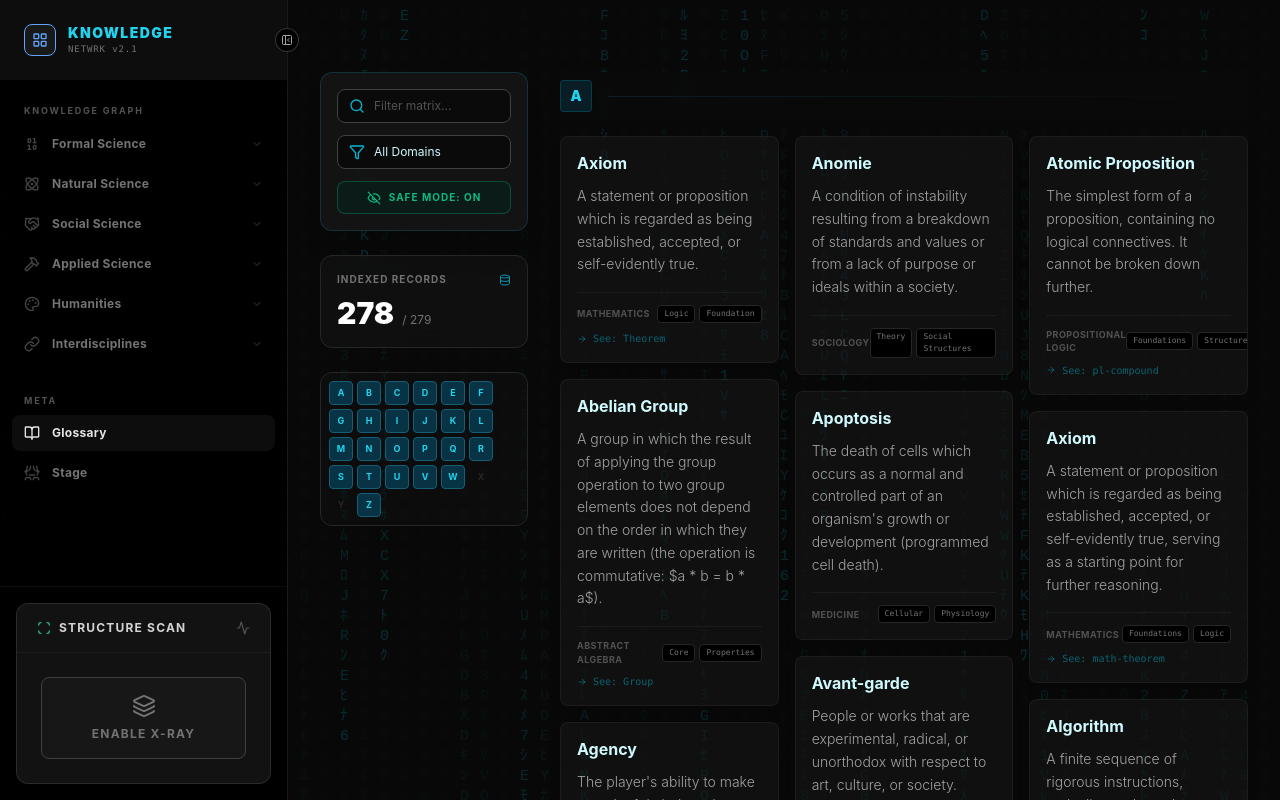
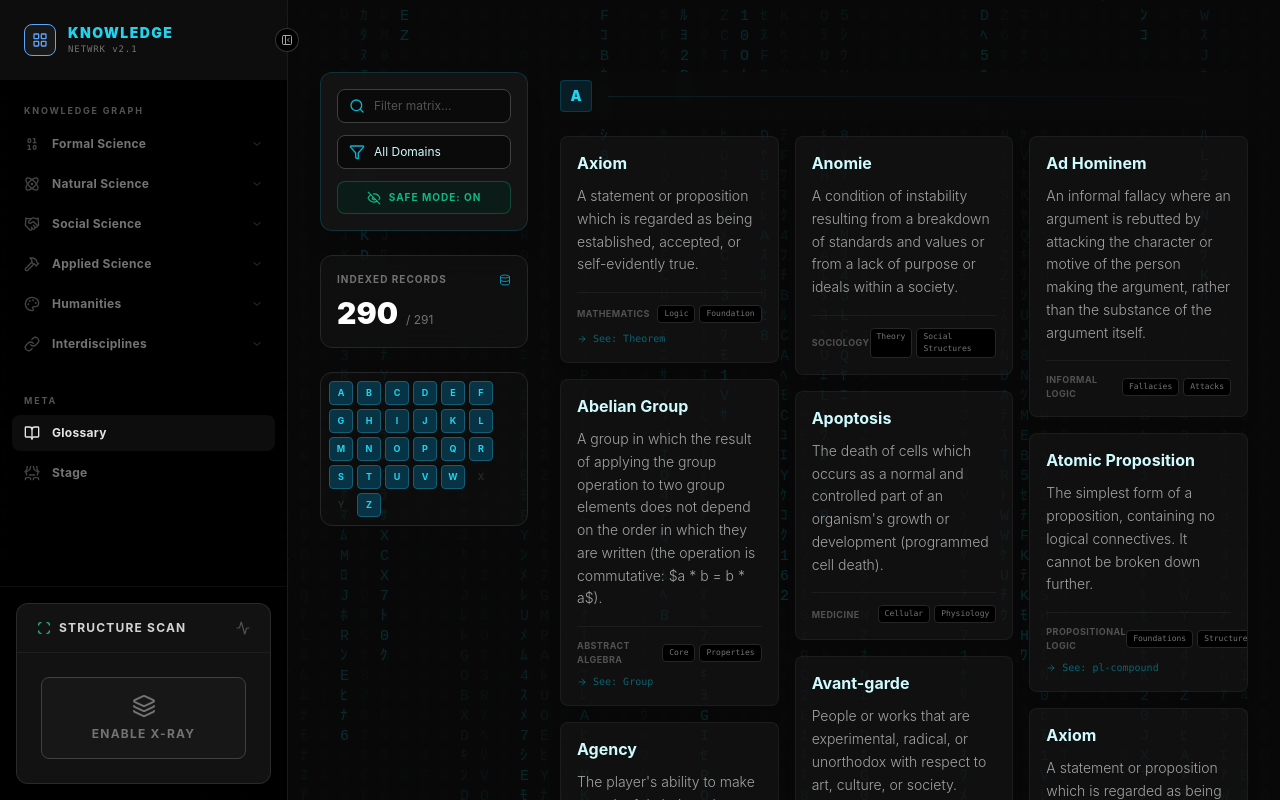
Before and after one commit to nickf723/ed-dev, a Next.js app: page /glossary in a window 1280 px wide. Shown: the top 800 px of the page. Built offline with nearby package versions, Linux system fonts and the light colour scheme.

Commit message:
compose the global vocabulary registry

```diff
--- a/app/_data/vocab/_registry.ts
+++ b/app/_data/vocab/_registry.ts
@@ -1,116 +1,114 @@
-// 1. The Centralized Type Definition
-export type VocabTerm = {
-    id: string;
-    word: string;
-    definition: string;
-    domain: string;
-    tags: string[];
-    relatedTerms?: string[];
-    isAdult: boolean;
-};
+import { composeVocabulary } from "./compose";
+import type { VocabTerm } from "./types";
 
-// 2. Import your domain files
-import { mathVocab } from './m/math';
-import { abstractAlgebraVocab } from './a/abstract-algebra';
-import { ludologyVocab } from './l/ludology';
-import { gameDesignVocab } from './g/game-design';
-import { lawVocab } from './l/law';
-import { linguisticsVocab } from './l/linguistics';
-import { economicsVocab } from './e/economics';
-import { philosophyVocab } from './p/philosophy';
-import { earthScienceVocab } from './e/earth-science';
-import { computerScienceVocab } from './c/computer-science';
-import { physicsVocab } from './p/physics';
-import { chemistryVocab } from './c/chemistry';
-import { biologyVocab } from './b/biology';
-import { astronomyVocab } from './a/astronomy';
-import { psychologyVocab } from './p/psychology';
-import { sociologyVocab } from './s/sociology';
-import { politicalScienceVocab } from './p/political-science';
-import { medicineVocab } from './m/medicine';
-import { musicVocab } from './m/music';
-import { visualArtsVocab } from './v/visual-arts';
-import { literatureVocab } from './l/literature';
-import { religionVocab } from './r/religion';
-import { algebraBasicsVocab } from './a/algebra-basics';
-import { architectureVocab } from './a/architecture';
-import { quantumMechanicsVocab } from './q/quantum-mechanics';
-import { dataScienceVocab } from './d/data-science';
-import { meteorologyVocab } from './m/meteorology';
-import { metroidvaniaVocab } from './m/metroidvania';
-import { anthropologyVocab } from './a/anthropology';
-import { mythologyVocab } from './m/mythology';
-import { cognitiveScienceVocab } from './c/cognitive-science';
-import { formalScienceVocab } from './f/formal-science';
-import { logicVocab } from './l/logic';
-import { propLogicVocab } from './p/propositional-logic';
-import { firstOrderVocab } from './f/first-order-logic';
-import { mathCoreVocab } from './m/mathematics';
-import { foundationsVocab } from './m/math-foundations';
-import { algebraVocab } from './a/algebra';
-import { preAlgebraVocab } from './p/pre-algebra';
-import { integersVocab } from './i/integers';
-import { pemdasVocab } from './p/pemdas';
-import { propertiesVocab } from './a/algebra-properties';
-import { ratiosVocab } from './r/ratios';
-import { fractionsVocab } from './f/fractions';
-import { exponentsVocab } from './e/exponents';
-import { expressionsVocab } from './a/algebra-expressions';
-import { equationsVocab } from './e/equations';
-import { algebraFundamentalsVocab } from './a/algebra-fundamentals';
-import { quadraticsVocab } from './q/quadratics';
+export type { VocabTerm } from "./types";
+
+import { mathVocab } from "./m/math";
+import { abstractAlgebraVocab } from "./a/abstract-algebra";
+import { ludologyVocab } from "./l/ludology";
+import { gameDesignVocab } from "./g/game-design";
+import { lawVocab } from "./l/law";
+import { linguisticsVocab } from "./l/linguistics";
+import { economicsVocab } from "./e/economics";
+import { philosophyVocab } from "./p/philosophy";
+import { earthScienceVocab } from "./e/earth-science";
+import { computerScienceVocab } from "./c/computer-science";
+import { physicsVocab } from "./p/physics";
+import { chemistryVocab } from "./c/chemistry";
+import { biologyVocab } from "./b/biology";
+import { astronomyVocab } from "./a/astronomy";
+import { psychologyVocab } from "./p/psychology";
+import { sociologyVocab } from "./s/sociology";
+import { politicalScienceVocab } from "./p/political-science";
+import { medicineVocab } from "./m/medicine";
+import { musicVocab } from "./m/music";
+import { visualArtsVocab } from "./v/visual-arts";
+import { literatureVocab } from "./l/literature";
+import { religionVocab } from "./r/religion";
+import { algebraBasicsVocab } from "./a/algebra-basics";
+import { architectureVocab } from "./a/architecture";
+import { quantumMechanicsVocab } from "./q/quantum-mechanics";
+import { dataScienceVocab } from "./d/data-science";
+import { meteorologyVocab } from "./m/meteorology";
+import { metroidvaniaVocab } from "./m/metroidvania";
+import { anthropologyVocab } from "./a/anthropology";
+import { mythologyVocab } from "./m/mythology";
+import { cognitiveScienceVocab } from "./c/cognitive-science";
+import { formalScienceVocab } from "./f/formal-science";
+import { formalScienceLocalVocab } from "./f/formal-science-local";
+import { informationScienceVocab } from "./i/information-science";
+import { systemsScienceVocab } from "./s/systems-science";
+import { logicVocab } from "./l/logic";
+import { propLogicVocab } from "./p/propositional-logic";
+import { firstOrderVocab } from "./f/first-order-logic";
+import { mathCoreVocab } from "./m/mathematics";
+import { foundationsVocab } from "./m/math-foundations";
+import { algebraVocab } from "./a/algebra";
+import { preAlgebraVocab } from "./p/pre-algebra";
+import { integersVocab } from "./i/integers";
+import { pemdasVocab } from "./p/pemdas";
+import { propertiesVocab } from "./a/algebra-properties";
+import { ratiosVocab } from "./r/ratios";
+import { fractionsVocab } from "./f/fractions";
+import { exponentsVocab } from "./e/exponents";
+import { expressionsVocab } from "./a/algebra-expressions";
+import { equationsVocab } from "./e/equations";
+import { algebraFundamentalsVocab } from "./a/algebra-fundamentals";
+import { quadraticsVocab } from "./q/quadratics";
 
 export { mathVocab, abstractAlgebraVocab, ludologyVocab, gameDesignVocab };
 
-// 3. Compile the Master List (Strictly Typed!)
-export const ALL_VOCAB: VocabTerm[] = [
-    ...mathVocab,
-    ...abstractAlgebraVocab,
-    ...ludologyVocab,
-    ...gameDesignVocab,
-    ...lawVocab,
-    ...linguisticsVocab,
-    ...economicsVocab,
-    ...philosophyVocab,
-    ...earthScienceVocab,
-    ...computerScienceVocab,
-    ...physicsVocab,
-    ...chemistryVocab,
-    ...biologyVocab,
-    ...astronomyVocab,
-    ...psychologyVocab,
-    ...sociologyVocab,
-    ...politicalScienceVocab,
-    ...medicineVocab,
-    ...musicVocab,
-    ...visualArtsVocab,
-    ...literatureVocab,
-    ...religionVocab,
-    ...algebraBasicsVocab,
-    ...architectureVocab,
-    ...quantumMechanicsVocab,
-    ...dataScienceVocab,
-    ...meteorologyVocab,
-    ...anthropologyVocab,
-    ...mythologyVocab,
-    ...cognitiveScienceVocab,
-    ...metroidvaniaVocab,
-    ...formalScienceVocab,
-    ...logicVocab,
-    ...propLogicVocab,
-    ...firstOrderVocab,
-    ...mathCoreVocab,
-    ...foundationsVocab,
-    ...algebraVocab,
-    ...preAlgebraVocab,
-    ...integersVocab,
-    ...pemdasVocab,
-    ...propertiesVocab,
-    ...ratiosVocab,
-    ...fractionsVocab,
-    ...exponentsVocab,
-    ...expressionsVocab,
-    ...equationsVocab,
-    ...algebraFundamentalsVocab,
-    ...quadraticsVocab,
-];
+export const ALL_VOCAB: VocabTerm[] = composeVocabulary(
+  mathVocab,
+  abstractAlgebraVocab,
+  ludologyVocab,
+  gameDesignVocab,
+  lawVocab,
+  linguisticsVocab,
+  economicsVocab,
+  philosophyVocab,
+  earthScienceVocab,
+  computerScienceVocab,
+  physicsVocab,
+  chemistryVocab,
+  biologyVocab,
+  astronomyVocab,
+  psychologyVocab,
+  sociologyVocab,
+  politicalScienceVocab,
+  medicineVocab,
+  musicVocab,
+  visualArtsVocab,
+  literatureVocab,
+  religionVocab,
+  algebraBasicsVocab,
+  architectureVocab,
+  quantumMechanicsVocab,
+  dataScienceVocab,
+  meteorologyVocab,
+  anthropologyVocab,
+  mythologyVocab,
+  cognitiveScienceVocab,
+  metroidvaniaVocab,
+  formalScienceLocalVocab,
+  formalScienceVocab,
+  informationScienceVocab,
+  systemsScienceVocab,
+  logicVocab,
+  propLogicVocab,
+  firstOrderVocab,
+  mathCoreVocab,
+  foundationsVocab,
+  algebraVocab,
+  preAlgebraVocab,
+  integersVocab,
+  pemdasVocab,
+  propertiesVocab,
+  ratiosVocab,
+  fractionsVocab,
+  exponentsVocab,
+  expressionsVocab,
+  equationsVocab,
+  algebraFundamentalsVocab,
+  quadraticsVocab,
+);
```
